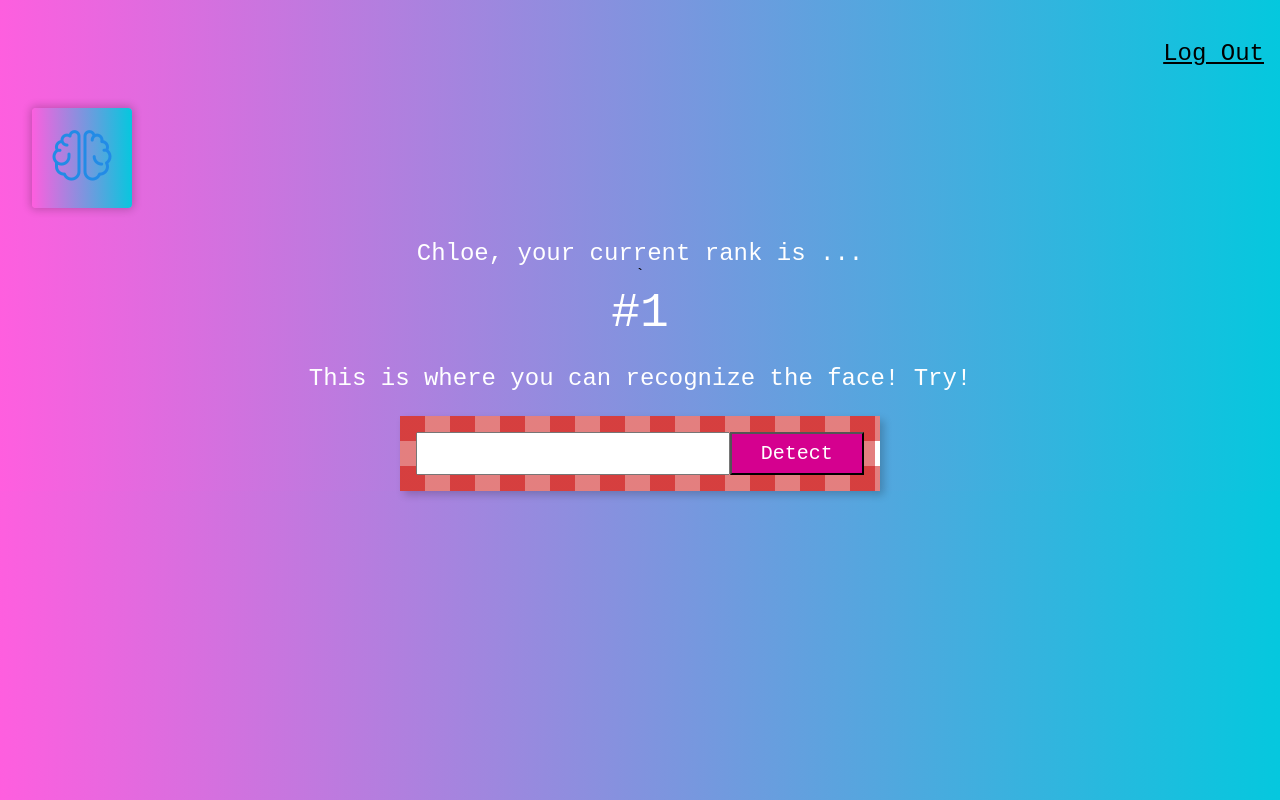
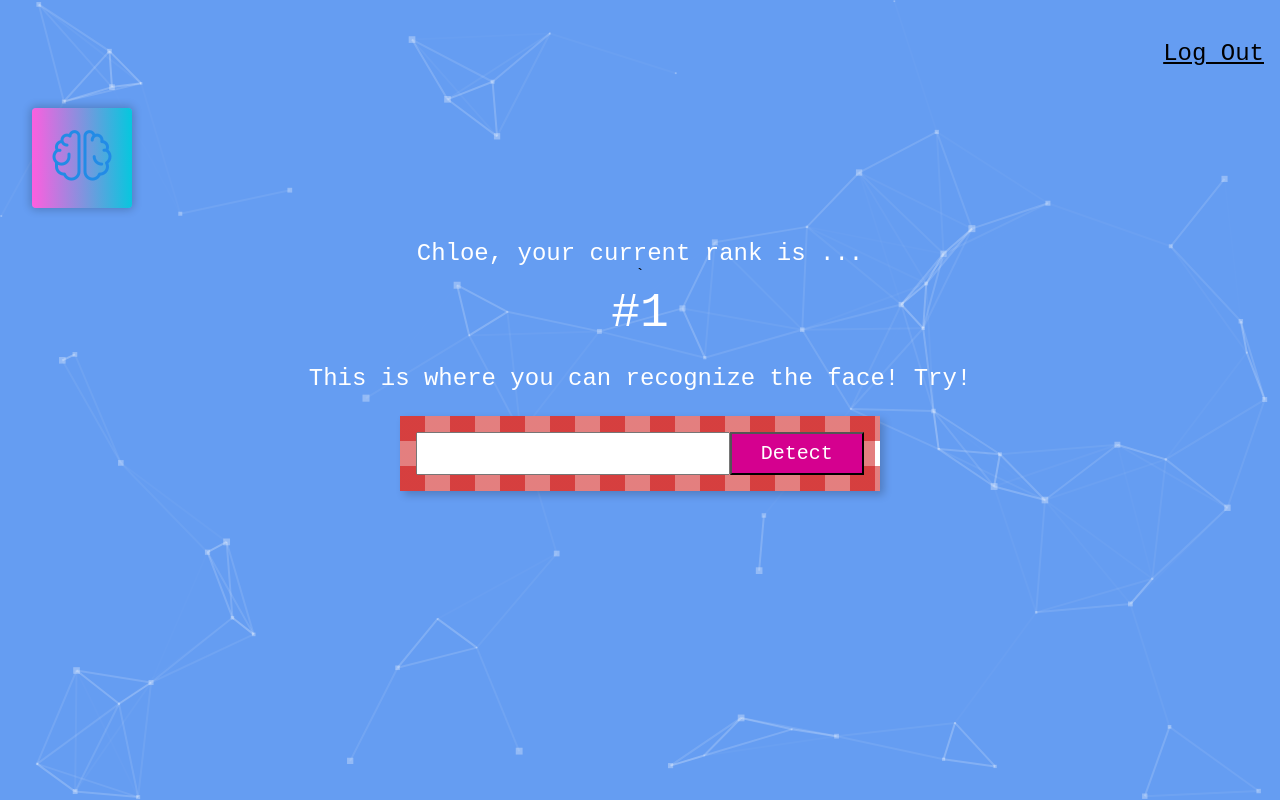
Before and after one commit to ChloeZhou1997/facerecognitionbrain, a React (Create React App) app: page / in a window 1280 px wide. Built offline with nearby package versions, Linux system fonts and the light colour scheme.

Commit message:
latest working version, added particles background

```diff
--- a/src/App.css
+++ b/src/App.css
@@ -6,38 +6,3 @@
   display: flex;
   justify-content: center;
 }
-
-.App-logo {
-  height: 40vmin;
-  pointer-events: none;
-}
-
-@media (prefers-reduced-motion: no-preference) {
-  .App-logo {
-    animation: App-logo-spin infinite 20s linear;
-  }
-}
-
-.App-header {
-  background-color: #282c34;
-  min-height: 100vh;
-  display: flex;
-  flex-direction: column;
-  align-items: center;
-  justify-content: center;
-  font-size: calc(10px + 2vmin);
-  color: white;
-}
-
-.App-link {
-  color: #61dafb;
-}
-
-@keyframes App-logo-spin {
-  from {
-    transform: rotate(0deg);
-  }
-  to {
-    transform: rotate(360deg);
-  }
-}
--- a/src/App.js
+++ b/src/App.js
@@ -4,6 +4,7 @@ import Nav from './components/nav/Nav'
 import Logo from './components/logo/Logo';
 import ImageLinkForm from './components/imagelink/ImageLinkForm';
 import Rank from './components/rank/Rank';
+import ParticleComponent from './components/particles/ParticleComponent'
 import 'tachyons';
 
 export class App extends Component {
@@ -11,6 +12,7 @@ export class App extends Component {
   render() {
     return (
       <div className='App'>
+        <ParticleComponent />
         <Nav />
         <Logo />
         <Rank />
--- a/src/components/imagelink/ImageLinkForm.css
+++ b/src/components/imagelink/ImageLinkForm.css
@@ -4,4 +4,5 @@
 	background-image: linear-gradient(90deg, rgba(200,0,0,.5) 50%, transparent 50%),
 	linear-gradient(rgba(200,0,0,.5) 50%, transparent 50%);
 	background-size:50px 50px;
+	z-index: 1;
 }
--- /dev/null
+++ b/src/components/particles/ParticleComponent.css
@@ -0,0 +1,8 @@
+.canvas{
+  position: fixed;
+  top: 0;
+  right: 0;
+  bottom: 0;
+  left: 0;
+  z-index: -1;
+}
--- /dev/null
+++ b/src/components/particles/ParticleComponent.js
@@ -0,0 +1,98 @@
+import { loadFull } from "tsparticles";
+import Particles from "react-tsparticles";
+import './ParticleComponent.css'
+
+const option = {
+      background: {
+          color: {
+            value: "#659DF2",
+          },
+        },
+        interactivity: {
+          events: {
+            onClick: {
+              enable: true,
+              mode: "push",
+            },
+            onHover: {
+              enable: true,
+              mode: "repulse",
+            },
+            resize: true,
+          },
+          modes: {
+            push: {
+              quantity: 4,
+            },
+            repulse: {
+              distance: 200,
+              duration: 0.4,
+            },
+          },
+        },
+        particles: {
+          color: {
+            value: "#ffffff",
+          },
+          links: {
+            color: "#ffffff",
+            distance: 150,
+            enable: true,
+            opacity: 0.3,
+            width: 2,
+          },
+          collisions: {
+            enable: false,
+          },
+          move: {
+            directions: "none",
+            enable: true,
+            outModes: {
+              default: "bounce",
+            },
+            random: false,
+            speed: 6,
+            straight: false,
+          },
+          number: {
+            density: {
+              enable: true,
+              area: 800,
+            },
+            value: 70,
+          },
+          opacity: {
+            value: 0.3,
+          },
+          shape: {
+            type: "square",
+          },
+          size: {
+            value: { min: 1, max: 5 },
+          },
+        },
+        detectRetina: true,
+      }
+
+const ParticleComponent = () => {
+		const particlesInit = async (engine) => {
+	    	console.log(engine);
+	    	await loadFull(engine);
+	 	 };
+
+		const particlesLoaded = async (container) => {
+	    await console.log(container);
+	  };
+
+		return (
+        	<Particles
+        		init = {particlesInit}
+        		load = {particlesLoaded}
+        		options={option}
+            className='canvas'
+        	/>
+    );
+};
+
+
+export default ParticleComponent;
--- a/src/components/rank/Rank.js
+++ b/src/components/rank/Rank.js
@@ -1,4 +1,4 @@
-import React, { PropTypes } from 'react';
+import React from 'react';
 
 const Rank = () => {
     return (
```
